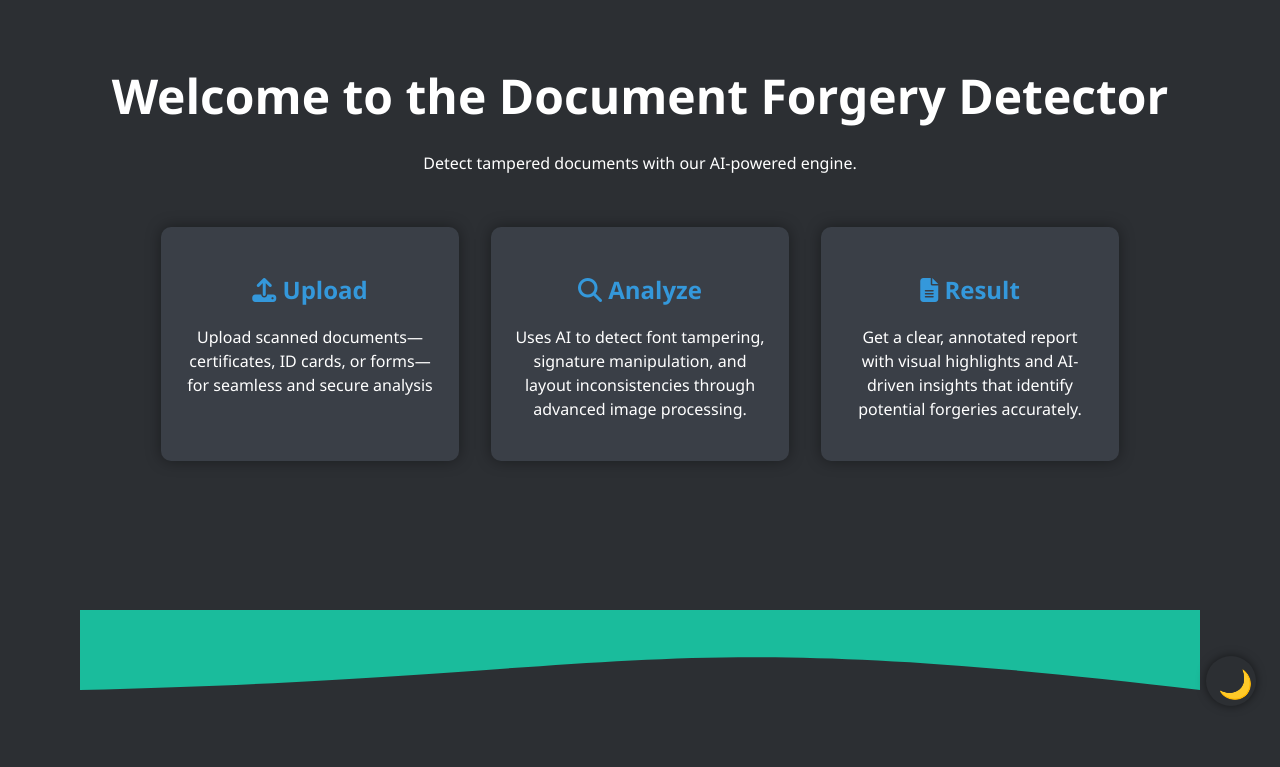
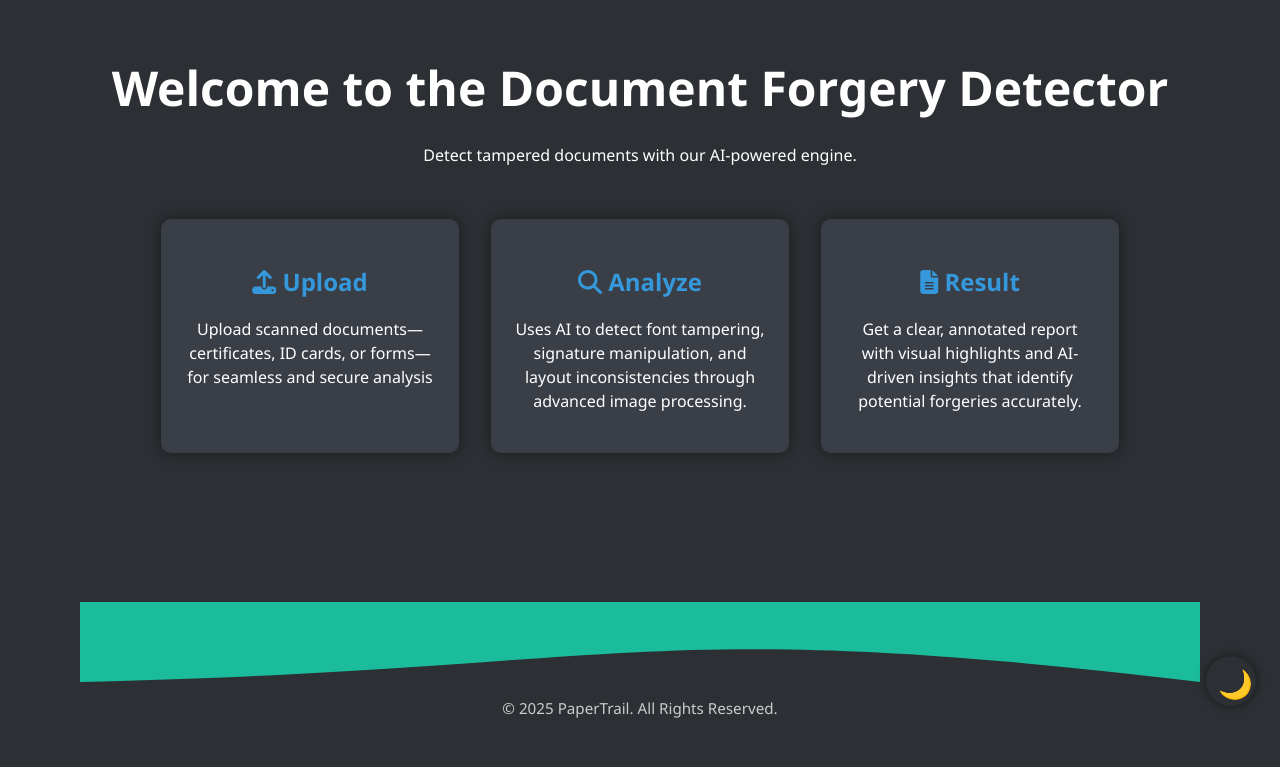
Before and after one commit to ArianAsthana/Forgery-Detection, a FastAPI app: page / in a window 1280 px wide. Shown: the part 70-837 px from the top of the page. Before the commit the page ends 770 px from the top, so only its background shows below. Run offline with FastAPI, Linux system fonts and the light colour scheme; parts of the project's set-up code (start-up, migrations or seed data) failed here and were passed over.

Commit message:
Update home.html

```diff
--- a/templates/home.html
+++ b/templates/home.html
@@ -33,4 +33,8 @@
     <path d="M0,0 C600,100 600,20 1200,0 L1200,120 L0,120 Z"></path>
   </svg>
 </div>
+
+<div class="footer-bar">
+  <p>&copy; 2025 PaperTrail. All Rights Reserved.</p>
+</div>
 {% endblock %}
```
